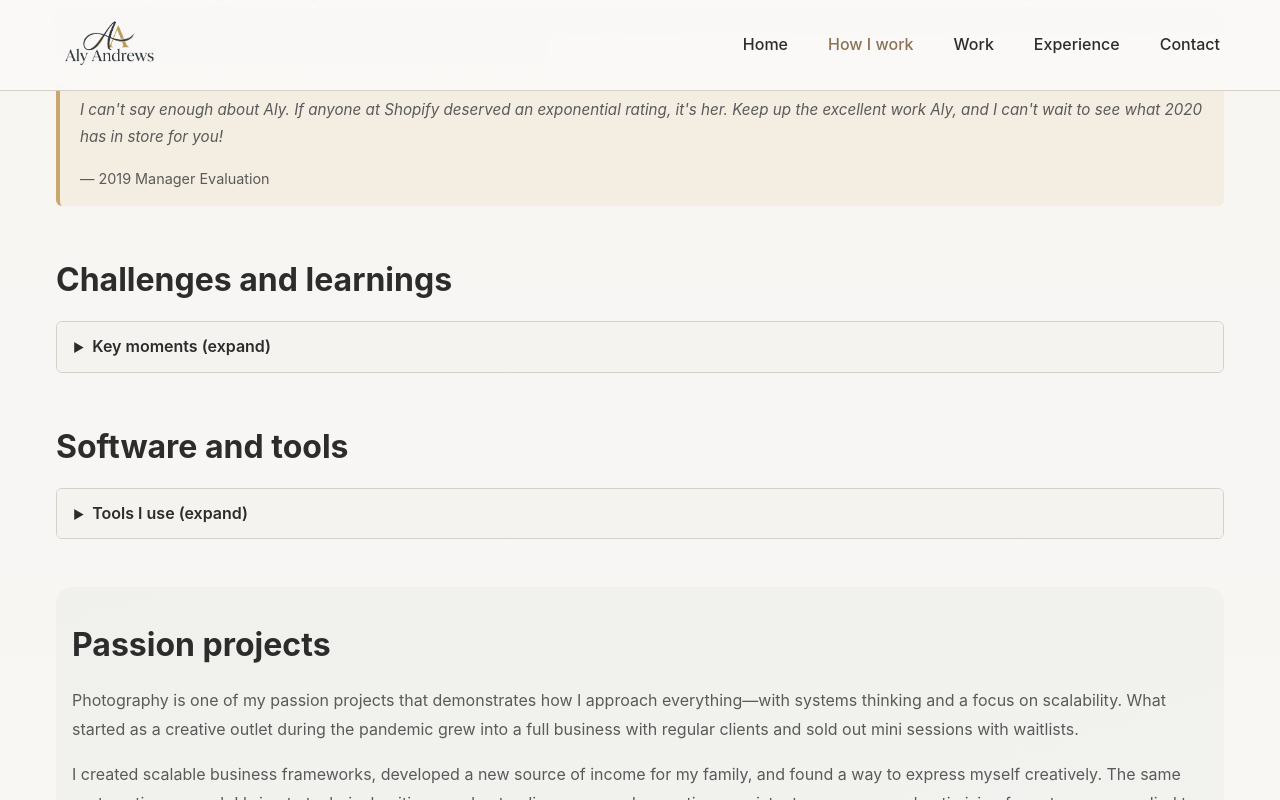
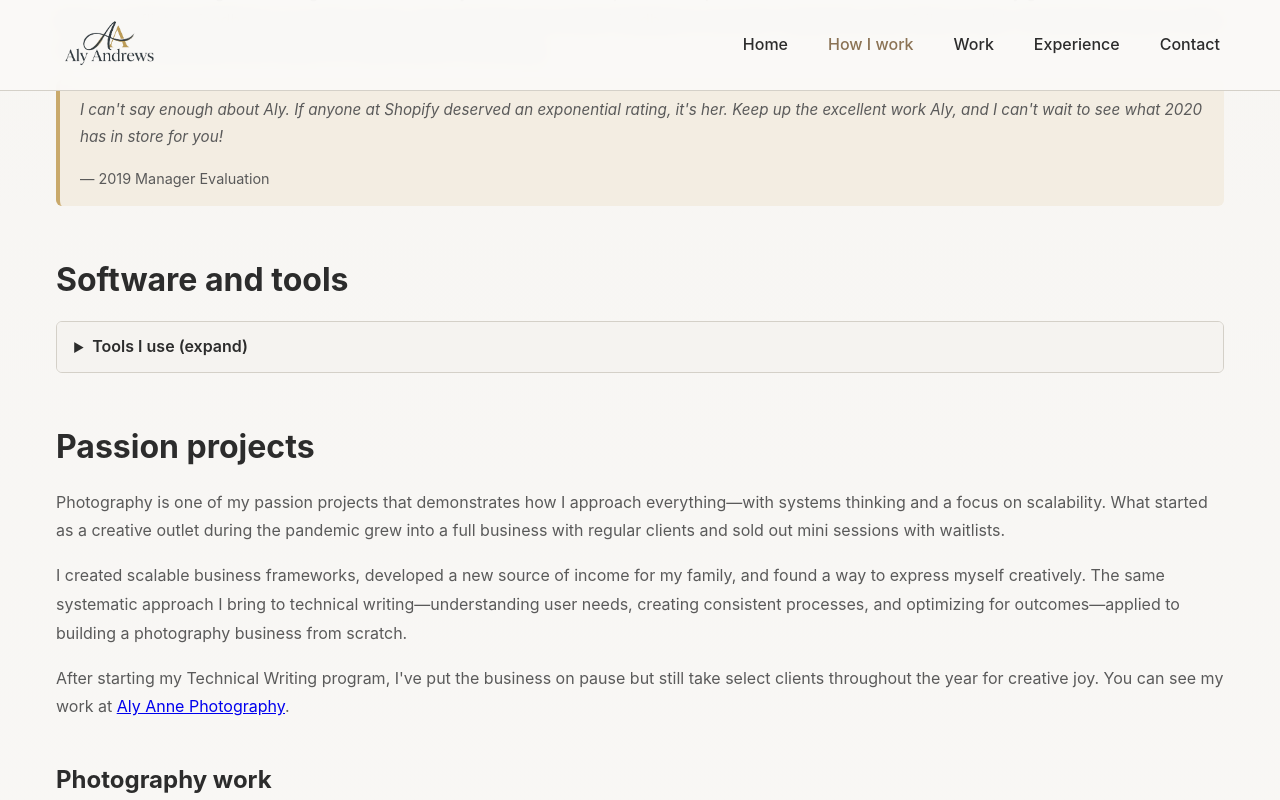
Before and after one commit to aly-andrews/aly-andrews.github.io, a Jekyll site: the page built from pages/how-i-work.md, in a window 1280 px wide and 900 px high, scrolled down 3433 px, cut to the strip 0-800 px from the top of the window. Built offline with Jekyll 4.4.1, drawn with Linux system fonts in a browser that asks for light colours.

Commit message:
Remove Challenges and learnings section from How I work page

```diff
--- a/pages/how-i-work.md
+++ b/pages/how-i-work.md
@@ -96,20 +96,6 @@ permalink: /about
     </section>
 
     <section class="pattern-section">
-      <h2>Challenges and learnings</h2>
-      <details class="portfolio-accordion">
-        <summary class="portfolio-accordion-heading">Key moments (expand)</summary>
-        <div class="portfolio-accordion-content">
-          <p><strong>Shipping Profiles launch (2019):</strong> The feature kept changing up to and after launch; there was conflicting feedback and no clear owner for sign off. I learned to push back, lay ground rules, and provide a post mortem. My manager fully backed the decision. I now avoid simultaneous launches when release management isn't set up for it.</p>
-          <p><strong>POS project rescue (2020):</strong> Start and Studios were pulled off three days before launch; every video needed edits and I had no working files. I delivered alone: recorded updated POS screen recordings on my iPad, made edits on 20 videos without working files, and created 2 new videos in time for launch. I learned that I can deliver under extreme pressure and that I should take full credit when I'm the reason something shipped.</p>
-          <p><strong>Rebrand (2020):</strong> 130 videos were outdated after the Shopify and Oberlo admin rebrand. I learned After Effects, prioritized Shopify remakes, and accepted that delisting Oberlo would cut views in the short term to reduce support debt and protect trust.</p>
-          <p><strong>Return and ramp-up (2021):</strong> I returned gradually to full capacity (scripts, onboarding docs, refamiliarizing with Premiere). Injuries and RSI had set back work earlier in the year. I learned to hand off clearly and to ramp back at a sustainable pace.</p>
-          <p><strong>Leadership support (2025):</strong> I experienced frustration with lack of support from my lead. I'm treating it as a learning opportunity for clearer communication and for asking for what I need explicitly.</p>
-        </div>
-      </details>
-    </section>
-
-    <section class="pattern-section">
       <h2>Software and tools</h2>
       <details class="portfolio-accordion">
         <summary class="portfolio-accordion-heading">Tools I use (expand)</summary>
```
